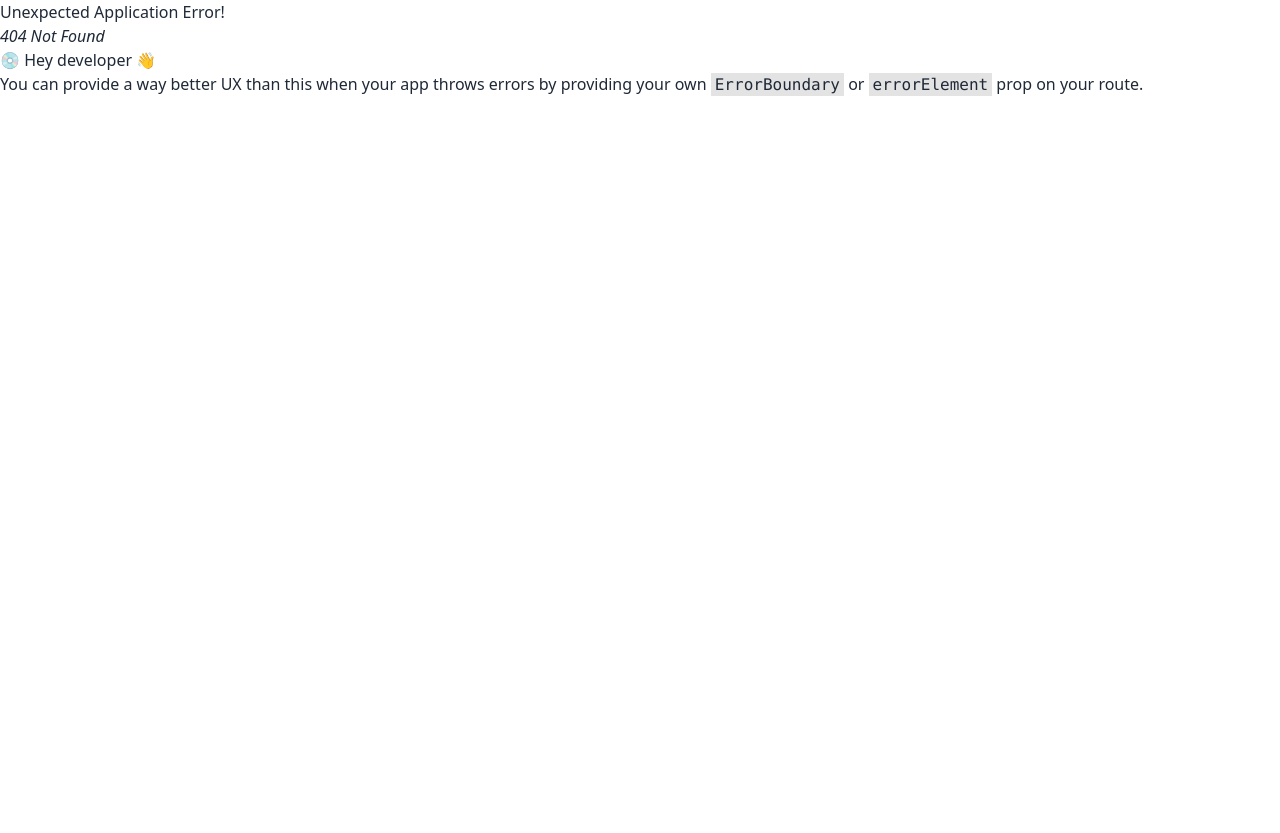
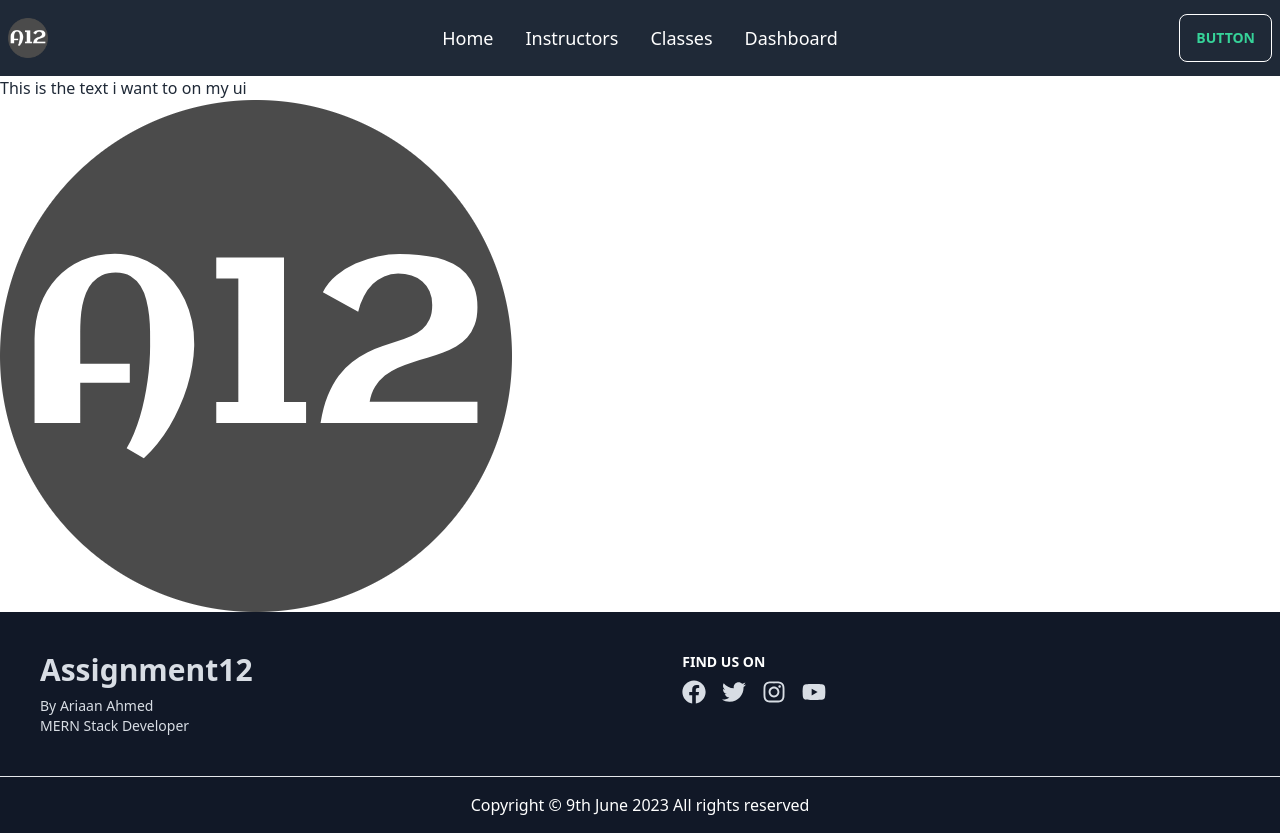
Before and after one commit to ariaanahmed/sports-camp-client, a React (Vite) app: page /classes in a window 1280 px wide. Before the commit this address had no page. Before the commit the page ends 800 px from the top, so only its background shows below. Built offline with nearby package versions, Linux system fonts and the light colour scheme.

Commit message:
instructor blank page problem solved

```diff
--- a/index.html
+++ b/index.html
@@ -2,7 +2,7 @@
 <html lang="en" data-theme="light">
   <head>
     <meta charset="UTF-8" />
-    <link rel="icon" type="image/svg+xml" href="/src/assets/icons/fav_icon.png" />
+    <link rel="icon" type="image/svg+xml" href="/fav.png" />
     <meta name="viewport" content="width=device-width, initial-scale=1.0" />
     <title>Assignment 12</title>
   </head>
--- a/package.json
+++ b/package.json
@@ -17,6 +17,7 @@
     "moment": "^2.29.4",
     "react": "^18.2.0",
     "react-dom": "^18.2.0",
+    "react-helmet-async": "^1.3.0",
     "react-icons": "^4.9.0",
     "react-responsive-carousel": "^3.2.23",
     "react-router-dom": "^6.12.0",
--- a/src/main.jsx
+++ b/src/main.jsx
@@ -2,16 +2,20 @@ import React from 'react'
 import ReactDOM from 'react-dom/client'
 import './index.css'
 import 'aos/dist/aos.css';
+import { HelmetProvider } from 'react-helmet-async';
 
 import {
   RouterProvider,
 } from "react-router-dom";
 import { router } from './routes/Routes';
 
+
 ReactDOM.createRoot(document.getElementById('root')).render(
   <React.StrictMode>
-    <div className='max-w-screen-2xl mx-auto overflow-hidden'>
-      <RouterProvider router={router} />
-    </div>
+    <HelmetProvider>
+      <div className='max-w-screen-2xl mx-auto overflow-hidden'>
+        <RouterProvider router={router}></RouterProvider>
+      </div>
+    </HelmetProvider>
   </React.StrictMode>,
 )
--- a/src/pages/home/home/Home.jsx
+++ b/src/pages/home/home/Home.jsx
@@ -1,3 +1,4 @@
+import { Helmet } from "react-helmet-async";
 import PopularClasses from "../../popularClasses/PopularClasses";
 import TopInstructors from "../../topInstructors/TopInstructors";
 import Banner from "../banner/Banner";
@@ -6,10 +7,13 @@ import JoinUs from "./joinus/JoinUs";
 const Home = () => {
     return (
         <div>
-           <Banner/>
-           <PopularClasses/>
-           <TopInstructors/>
-           <JoinUs/>
+            <Helmet>
+                <title>Home</title>
+            </Helmet>
+            <Banner />
+            <PopularClasses />
+            <TopInstructors />
+            <JoinUs />
         </div>
     );
 };
--- /dev/null
+++ b/src/pages/shared/classes/Classes.jsx
@@ -0,0 +1,11 @@
+import img from '../../../../src/assets/icons/logo.png';
+const Classes = () => {
+    return (
+        <div>
+            This is the text i want to on my ui
+            <img src={img} alt="" />
+        </div>
+    );
+};
+
+export default Classes;
--- /dev/null
+++ b/src/pages/shared/instructors/Instructors.jsx
@@ -0,0 +1,10 @@
+
+const Instructors = () => {
+    return (
+        <div>
+            This is instructor page
+        </div>
+    );
+};
+
+export default Instructors;
--- a/src/pages/shared/navbar/Navbar.jsx
+++ b/src/pages/shared/navbar/Navbar.jsx
@@ -5,14 +5,17 @@ const Navbar = () => {
 
     const navbarLi = <>
         <li><Link to='/'>Home</Link></li>
+
         <li><Link to='/instructors'>Instructors</Link></li>
+
         <li><Link to='/classes'>Classes</Link></li>
+
         <li><Link to='/dashboard'>Dashboard</Link></li>
     </>
 
     return (
         <div>
-            <div className="navbar fixed z-10 max-w-screen-2xl  bg-gray-800 text-white">
+            <div className="navbar max-w-screen-2xl  bg-gray-800 text-white">
                 <div className="navbar-start">
                     <div className="dropdown text-black">
                         <label tabIndex={0} className="btn btn-ghost lg:hidden">
--- a/src/pages/topInstructors/IntructorCard.jsx
+++ b/src/pages/topInstructors/IntructorCard.jsx
@@ -7,7 +7,6 @@ const IntructorCard = ({ instructor }) => {
         Aos.init({ duration: 2000 })
     }, []);
 
-    console.log(instructor)
     return (
         <div data-aos="fade-up"
             data-aos-anchor-placement="top-center">
```
Also changed, not shown: src/routes/Routes.jsx (+10 -0 lines), public/fav.png (renamed from src/assets/icons/fav_icon.png), 1 other file (tests, documents, lock files or other folders).
